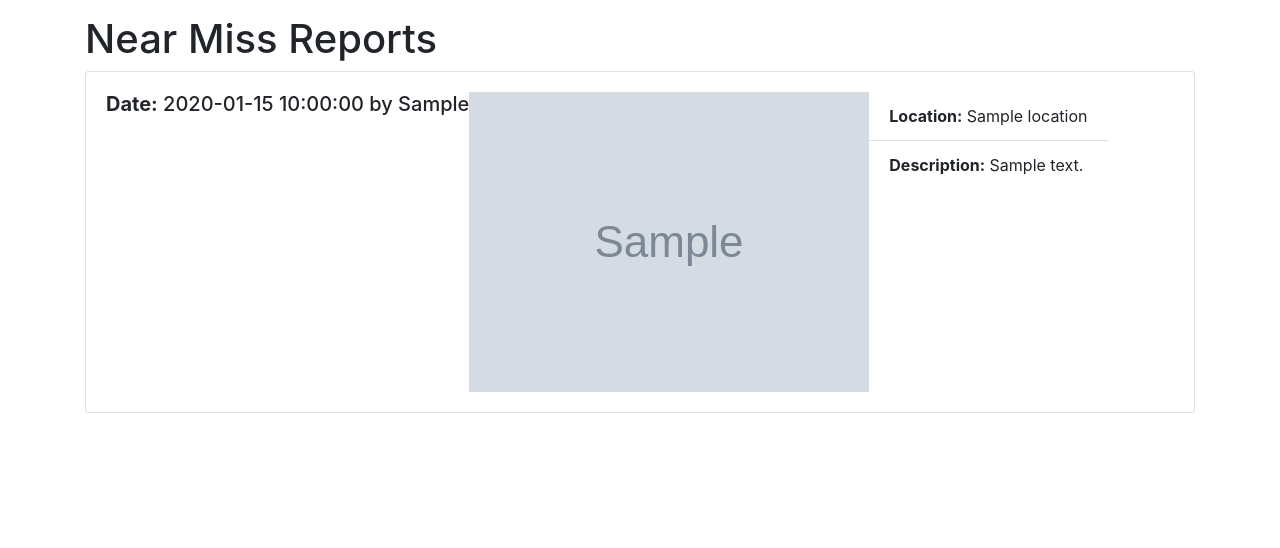
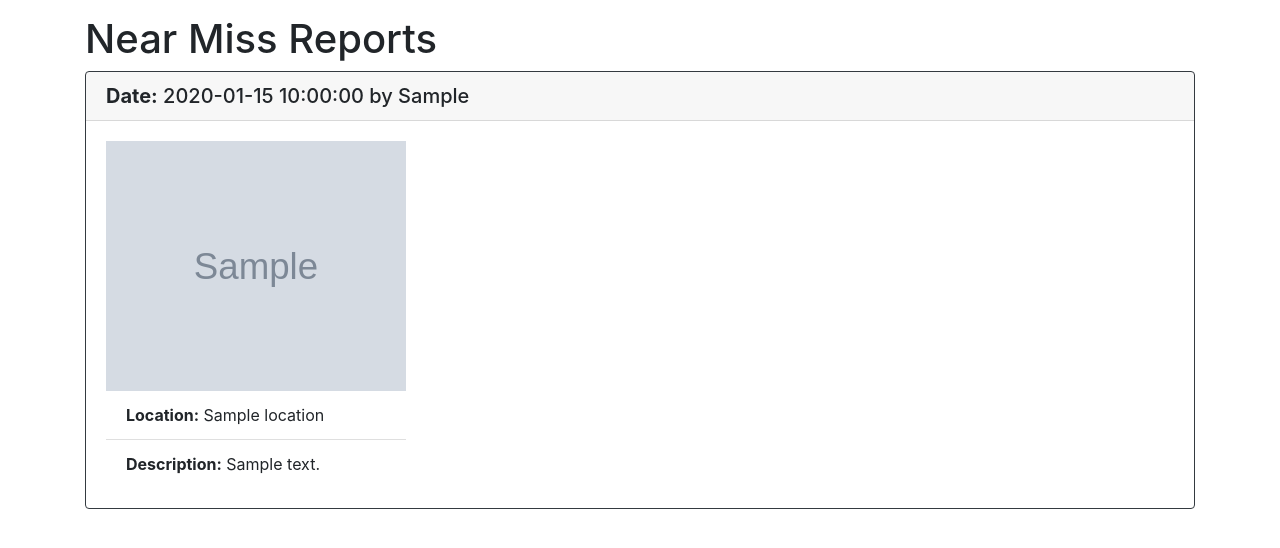
Before and after one commit to Code-Institute-Submissions/Freezefaz-Project-3-Safetynet_MarchResub, a Flask app: page /near_miss_reports/search in a window 1280 px wide. Shown: the part 92-640 px from the top of the page. Run offline with Flask 2, Linux system fonts and the light colour scheme; grey boxes marked "Sample" are stand-in pictures; a database or web service that is not in the repository returns one stand-in record (values such as "Sample title"); some libraries are stand-ins or nearby versions.

Commit message:
changed card style of near miss

```diff
--- a/templates/search_near_miss.template.html
+++ b/templates/search_near_miss.template.html
@@ -10,13 +10,14 @@
 <h1>Near Miss Reports</h1>
 
 {% for each_near_miss_report in near_miss_reports %}
-<div class="card">
-    <div class="card-body">
-    <h5 class="card-title"><strong>Date:</strong> {{each_near_miss_report.date}} by {{each_near_miss_report.safety_officer}}
+<div class="card border-dark mb-3">
+    <h5 class="card-header"><strong>Date:</strong> {{each_near_miss_report.date}} by {{each_near_miss_report.safety_officer}}
     {%if current_user.is_authenticated %}
     <a href="{{url_for('show_update_near_miss_report', near_miss_report_id=each_near_miss_report._id)}}" class="btn btn-primary btn-sm">Update</a>
     <a href="{{url_for('show_delete_near_miss_report', near_miss_report_id=each_near_miss_report._id)}}" class="btn btn-danger btn-sm">Delete</a>
     {%endif%}</h5>
+    <div class="card-body">
+    <div class="card-img-left">
     <div>
         <img src="{{each_near_miss_report.image_url}}" width="400" height="300">
     </div>
@@ -25,5 +26,6 @@
         <li class="list-group-item"><strong>Description:</strong> {{each_near_miss_report.description}}</li>
   </ul>
 </div>
+</div>
 {%endfor%}
 {%endblock%}
```
